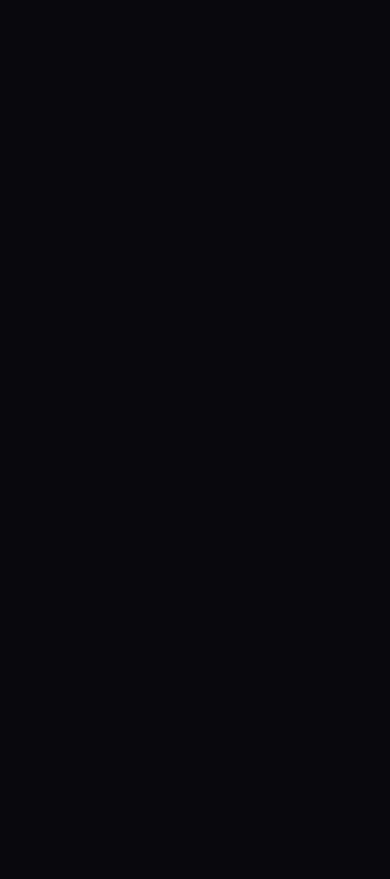
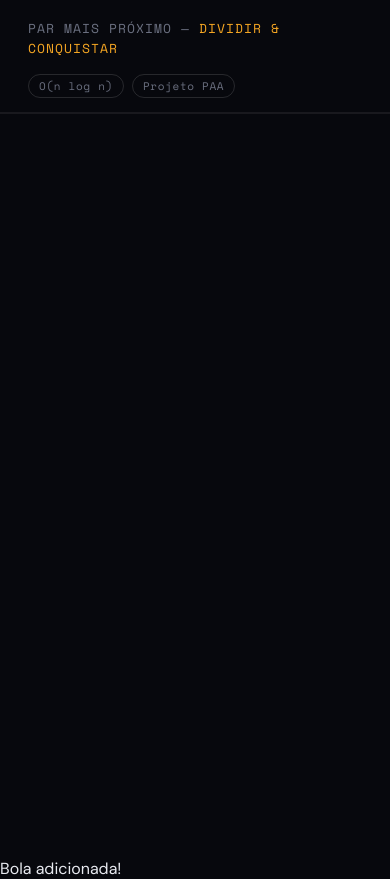
Before and after one commit to projeto-de-algoritmos-2026/G06_Dividir_e_Conquistar_PA-26.1, a plain HTML site: page index.html in a window 390 px wide. Before the commit the page ends 844 px from the top, so only its background shows below. Drawn offline with nearby package versions, Linux system fonts and the light colour scheme.

Commit message:
feat: layout sidebar, header e canvas responsivo

```diff
--- a/index.html
+++ b/index.html
@@ -34,10 +34,110 @@
         flex-direction: column;
         overflow-x: hidden;
       }
+
+      /* --- header --- */
+      header {
+        padding: 18px 28px 14px;
+        border-bottom: 1px solid var(--border);
+        display: flex;
+        align-items: center;
+        justify-content: space-between;
+        gap: 16px;
+        flex-wrap: wrap;
+      }
+      .header-title {
+        font-family: var(--mono);
+        font-size: 13px;
+        letter-spacing: 0.08em;
+        color: var(--muted);
+        text-transform: uppercase;
+      }
+      .header-title span {
+        color: var(--accent-orange);
+      }
+      .header-badge {
+        font-family: var(--mono);
+        font-size: 11px;
+        padding: 3px 10px;
+        border: 1px solid var(--border2);
+        border-radius: 99px;
+        color: var(--muted);
+        letter-spacing: 0.06em;
+      }
+
+      /* --- main layout --- */
+      .layout {
+        display: flex;
+        flex: 1;
+        gap: 0;
+        overflow: hidden;
+      }
+
+      /* --- sidebar --- */
+      aside {
+        width: 240px;
+        min-width: 240px;
+        border-right: 1px solid var(--border);
+        display: flex;
+        flex-direction: column;
+        gap: 0;
+        overflow-y: auto;
+      }
+
+      /* --- canvas area --- */
+      .canvas-wrap {
+        flex: 1;
+        position: relative;
+        overflow: hidden;
+      }
+      #sim {
+        display: block;
+        width: 100%;
+        height: 100%;
+        cursor: crosshair;
+      }
+
+      @media (max-width: 680px) {
+        aside { width: 200px; min-width: 200px; }
+      }
+      @media (max-width: 520px) {
+        .layout { flex-direction: column; }
+        aside { width: 100%; min-width: unset; border-right: none; border-bottom: 1px solid var(--border); }
+      }
     </style>
   </head>
 
   <body>
 
+    <header>
+      <div class="header-title">Par Mais Próximo — <span>Dividir &amp; Conquistar</span></div>
+      <div style="display:flex;gap:8px;align-items:center;flex-wrap:wrap;">
+        <div class="header-badge">O(n log n)</div>
+        <div class="header-badge">Projeto PAA</div>
+      </div>
+    </header>
+
+    <div class="layout">
+      <aside>
+      </aside>
+
+      <div class="canvas-wrap">
+        <canvas id="sim"></canvas>
+        <div id="toast">Bola adicionada!</div>
+      </div>
+    </div>
+
+    <script>
+      const canvas = document.getElementById('sim');
+      const ctx = canvas.getContext('2d');
+      const wrap = canvas.parentElement;
+
+      function resize() {
+        canvas.width  = wrap.clientWidth;
+        canvas.height = wrap.clientHeight || window.innerHeight - 60;
+      }
+      resize();
+      window.addEventListener('resize', () => { resize(); });
+    </script>
   </body>
 </html>
```
